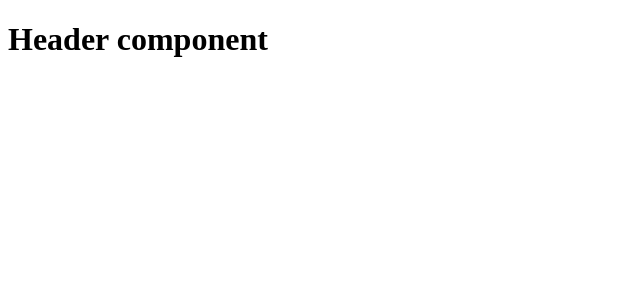
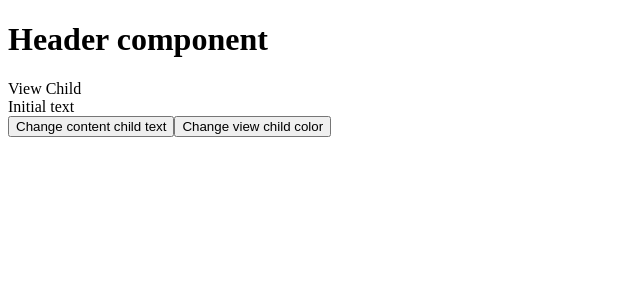
Before and after one commit to sgkazakov/Angular-4-example, an Angular app: page / in a window 1280 px wide. Shown: the top 300 px of the page, without its empty margins (0-640 px from the left). Built offline with nearby package versions, Linux system fonts and the light colour scheme.

Commit message:
content and view child example

```diff
--- a/src/app/app.component.html
+++ b/src/app/app.component.html
@@ -1,4 +1,5 @@
 <!--The content below is only a placeholder and can be replaced.-->
 <div>
   <header-component></header-component>
+  <combine-child></combine-child>
 </div>
--- /dev/null
+++ b/src/app/components/view-content-child/combine-child/combine-child.component.html
@@ -0,0 +1,5 @@
+<view-child>
+    <content-child></content-child>
+</view-child>
+
+<button (click)="changdViewChildColor()">Change view child color</button>
--- /dev/null
+++ b/src/app/components/view-content-child/combine-child/combine-child.component.ts
@@ -0,0 +1,30 @@
+import { Component, ContentChild, ViewChild, AfterContentInit, AfterViewInit, ElementRef } from "@angular/core";
+import { ContentChildComponent } from "../content-child/content-child.component";
+import { ViewChildComponent } from "../view-child/view-child.component";
+
+@Component({
+    selector: "combine-child",
+    templateUrl: "combine-child.component.html"
+})
+export class CombineChildComponent implements AfterContentInit, AfterViewInit {
+
+    @ViewChild(ViewChildComponent)
+    private viewChild: ViewChildComponent;
+
+    private changdViewChildColor() {
+        this.viewChild.viewChildColor = !this.viewChild.viewChildColor;
+    }
+
+    public ngAfterContentInit(): void {
+        debugger
+        // this div doesn't exist yet
+        // this.viewChild.viewChildColor = true;
+    }
+
+    public ngAfterViewInit(): void {
+        debugger
+        // you can't change the value in after view init
+        // you can if you call change detection
+        // this.viewChild.viewChildColor = false;
+    }
+}
--- /dev/null
+++ b/src/app/components/view-content-child/content-child/content-child.component.css
@@ -0,0 +1,3 @@
+.changed-content-child{
+    background-color: yellow;
+}
--- /dev/null
+++ b/src/app/components/view-content-child/content-child/content-child.component.html
@@ -0,0 +1,3 @@
+<div [ngClass]="{'changed-content-child': changeConentColor}">
+    <div>{{text}}</div>
+</div>
--- /dev/null
+++ b/src/app/components/view-content-child/content-child/content-child.component.ts
@@ -0,0 +1,12 @@
+import { Component } from "@angular/core";
+
+
+@Component({
+    selector: "content-child",
+    templateUrl: "content-child.component.html",
+    styleUrls: ["content-child.component.css"]
+})
+export class ContentChildComponent {
+    public text: string = "Initial text";
+    public changeConentColor = false;
+}
--- /dev/null
+++ b/src/app/components/view-content-child/view-child/view-child.component.css
@@ -0,0 +1,3 @@
+.changed-virew-child{
+    background-color: green;
+}
--- /dev/null
+++ b/src/app/components/view-content-child/view-child/view-child.component.html
@@ -0,0 +1,5 @@
+<div [ngClass]="{'changed-virew-child': viewChildColor}">
+    View Child
+</div>
+<ng-content></ng-content>
+<button (click)="changeContentChildText()">Change content child text</button>
--- /dev/null
+++ b/src/app/components/view-content-child/view-child/view-child.component.ts
@@ -0,0 +1,21 @@
+import { Component, ViewChild, ElementRef, ContentChild, AfterContentInit, AfterViewInit } from "@angular/core";
+import { ContentChildComponent } from "../content-child/content-child.component";
+
+@Component({
+    selector: "view-child",
+    templateUrl: "./view-child.component.html",
+    styleUrls: ["view-child.component.css"]
+})
+export class ViewChildComponent {
+
+    @ContentChild(ContentChildComponent)
+    private contentChild: ContentChildComponent;
+
+    public viewChildColor = false;
+
+    public changeContentChildText() {
+        this.contentChild.text = "Changed content child";
+        this.contentChild.changeConentColor = !this.contentChild.changeConentColor;
+    }
+
+}
```
Also changed, not shown: src/app/app.module.ts (+7 -1 lines).
